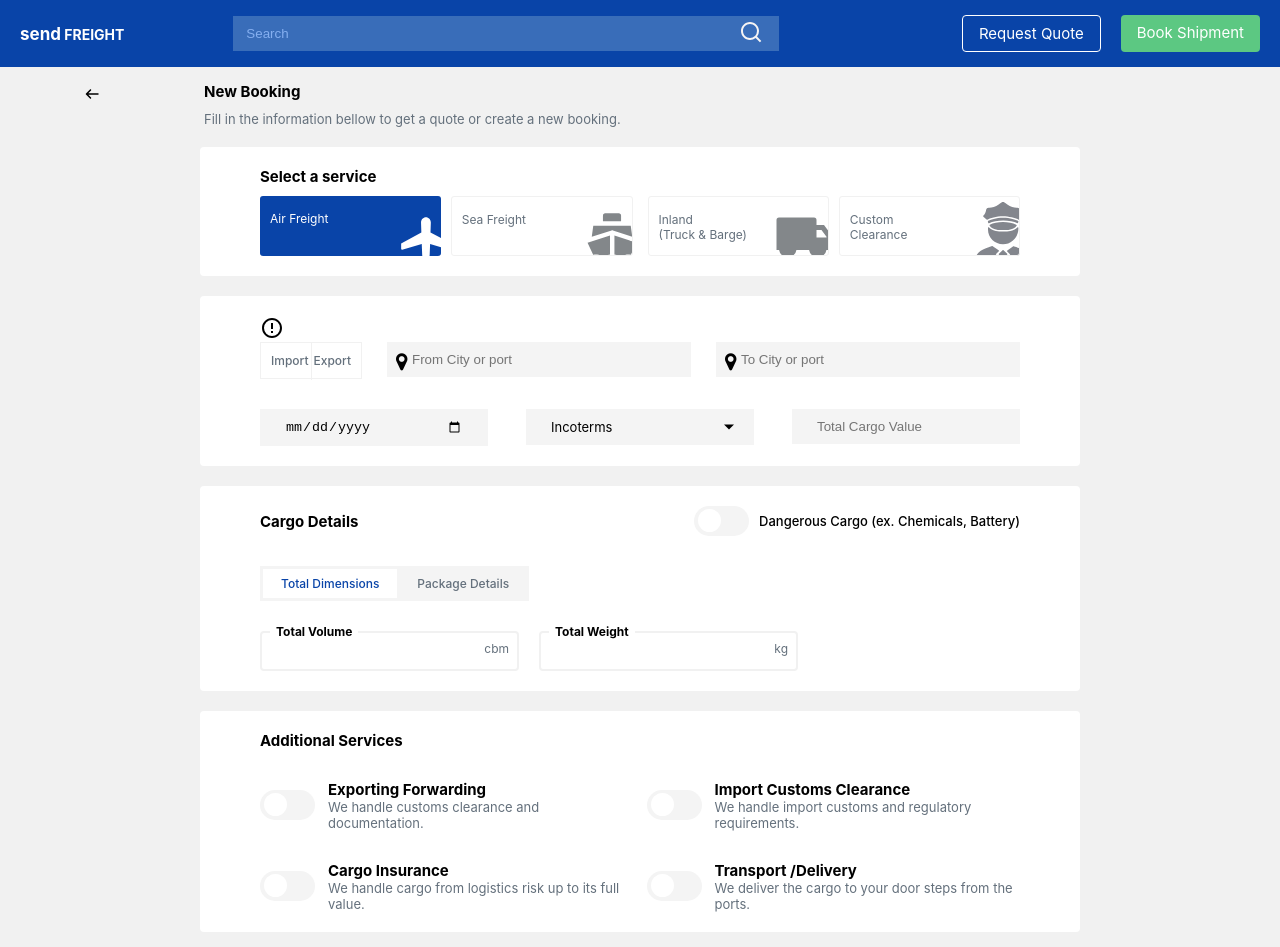
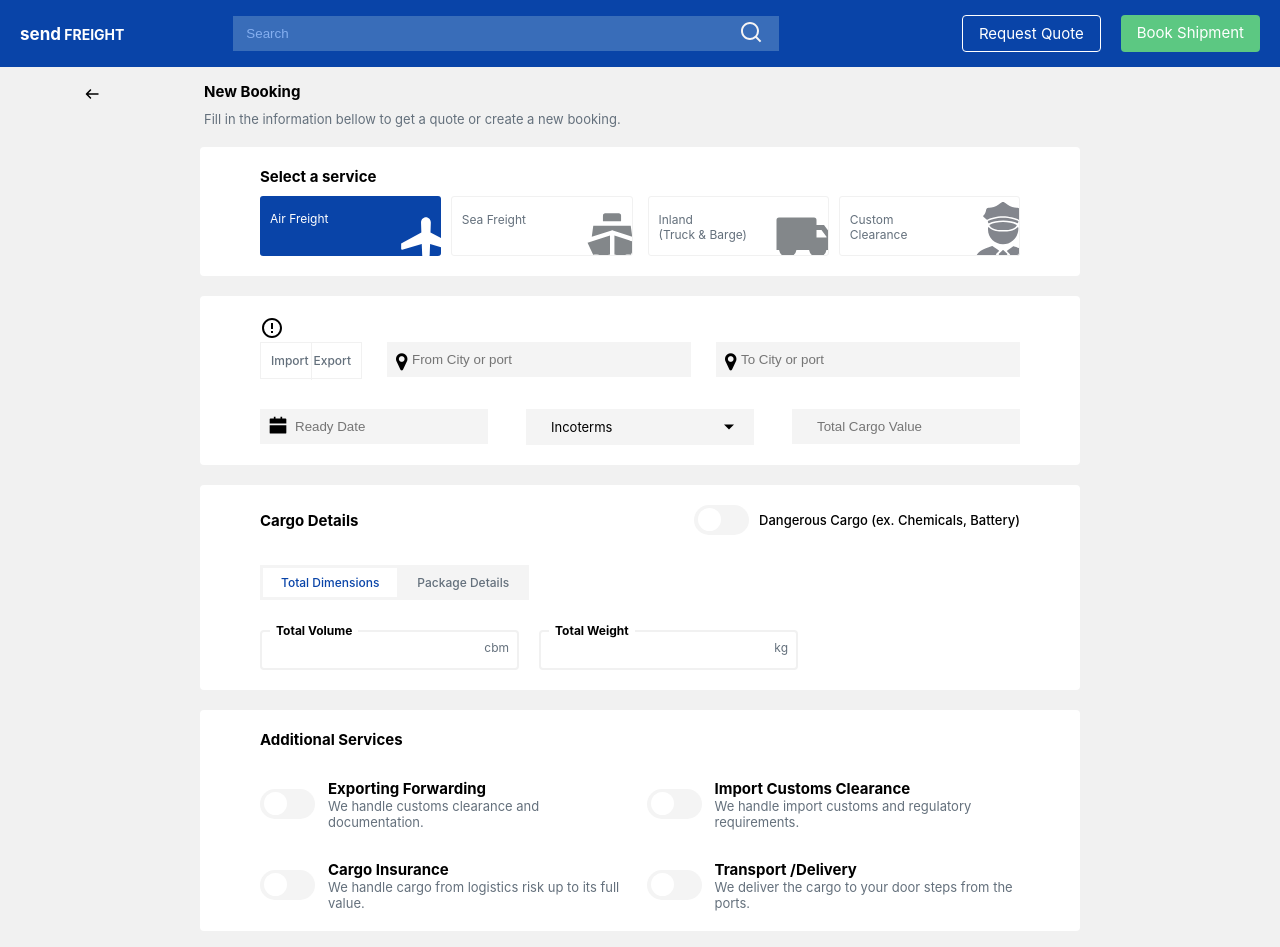
Before and after one commit to Denniman/send-fright-bookings, a React (Create React App) app: page / in a window 1280 px wide. Built offline with nearby package versions, Linux system fonts and the light colour scheme.

Commit message:
fix input date style

```diff
--- a/src/assets/icons/index.tsx
+++ b/src/assets/icons/index.tsx
@@ -2,3 +2,4 @@ export { ReactComponent as SearchIcon } from './svg/search-line.svg';
 export { ReactComponent as LocationIcon } from './svg/location-pin.svg';
 export { ReactComponent as ErrorIcon } from './svg/error-warning-line.svg';
 export { ReactComponent as ArrowLeftIcon } from './svg/arrow-left-svgrepo-com.svg';
+export { ReactComponent as CalenderFillIcon } from './svg/calendar-fill.svg';
--- a/src/components/Input/index.tsx
+++ b/src/components/Input/index.tsx
@@ -1,4 +1,5 @@
 import { Container, FormLabel } from './styles';
+import { CalenderFillIcon } from '../../assets/icons';
 
 type InputProp = {
   placeholder?: string;
@@ -20,10 +21,18 @@ export const InputLocation: React.FC<InputProp> = ({ placeholder }) => {
     </Container>
   );
 };
+
 export const InputDate: React.FC = () => {
   return (
     <Container>
-      <input type="date" className="location--input date-picker" />
+      <span className="dateicon--wrapper">
+        <CalenderFillIcon className="date--icon" />
+      </span>
+      <input
+        type="text"
+        className="location--inpu date-picker"
+        placeholder="Ready Date"
+      />
     </Container>
   );
 };
--- a/src/components/Input/styles.ts
+++ b/src/components/Input/styles.ts
@@ -36,6 +36,26 @@ export const Container = styled.div`
     display: flex;
     align-items: center;
     justify-content: center;
+  }
+
+  .date-picker {
+    padding: 1rem 3.5rem;
+    border: none;
+    background-color: #f4f4f4;
+    width: 100%;
+    &:focus {
+      outline: none;
+    }
+  }
+
+  .dateicon--wrapper {
+    position: absolute;
+    top: 0.5rem;
+    left: 0.8rem;
+  }
+
+  .date--icon {
+    width: 2rem;
   }
 `;
 
```
